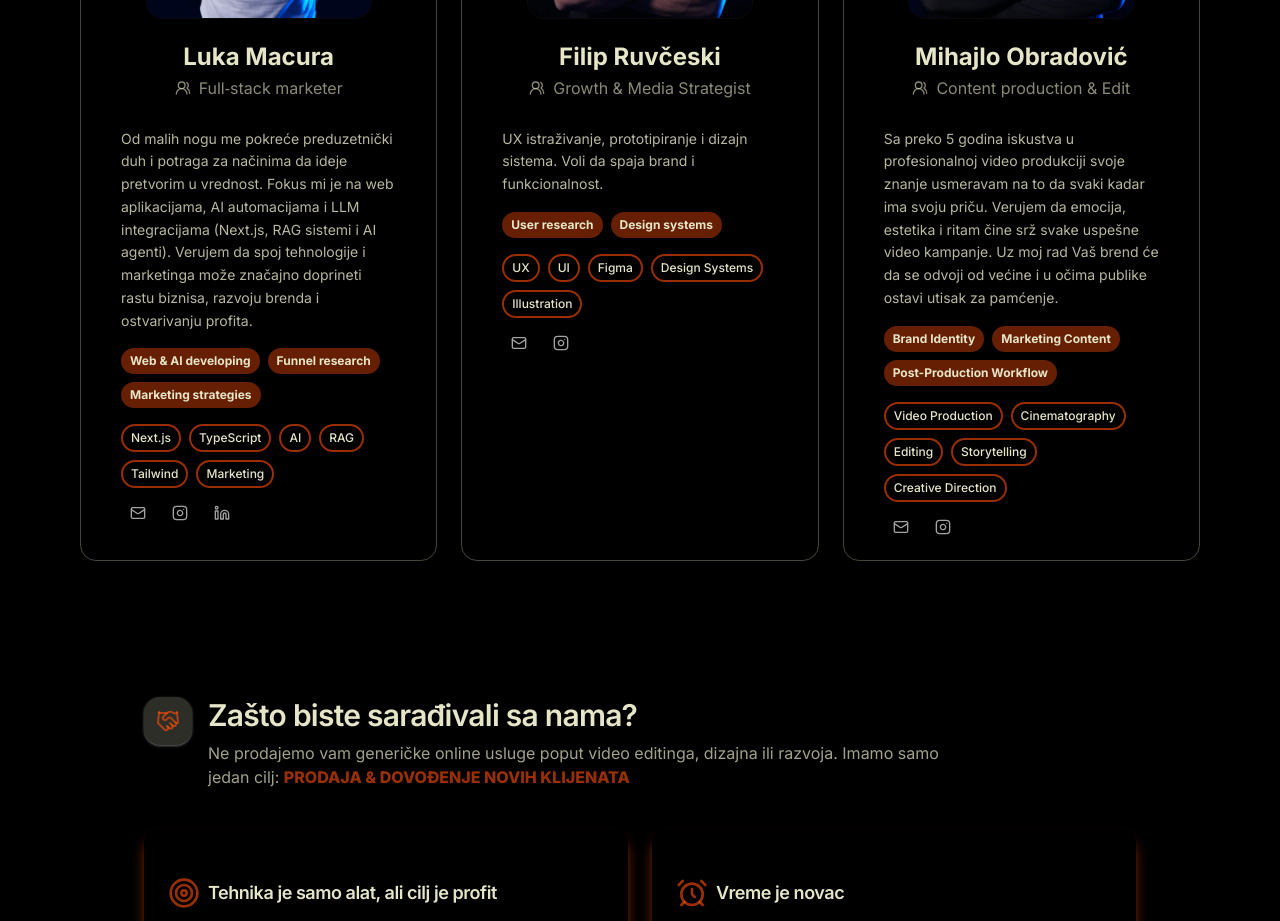
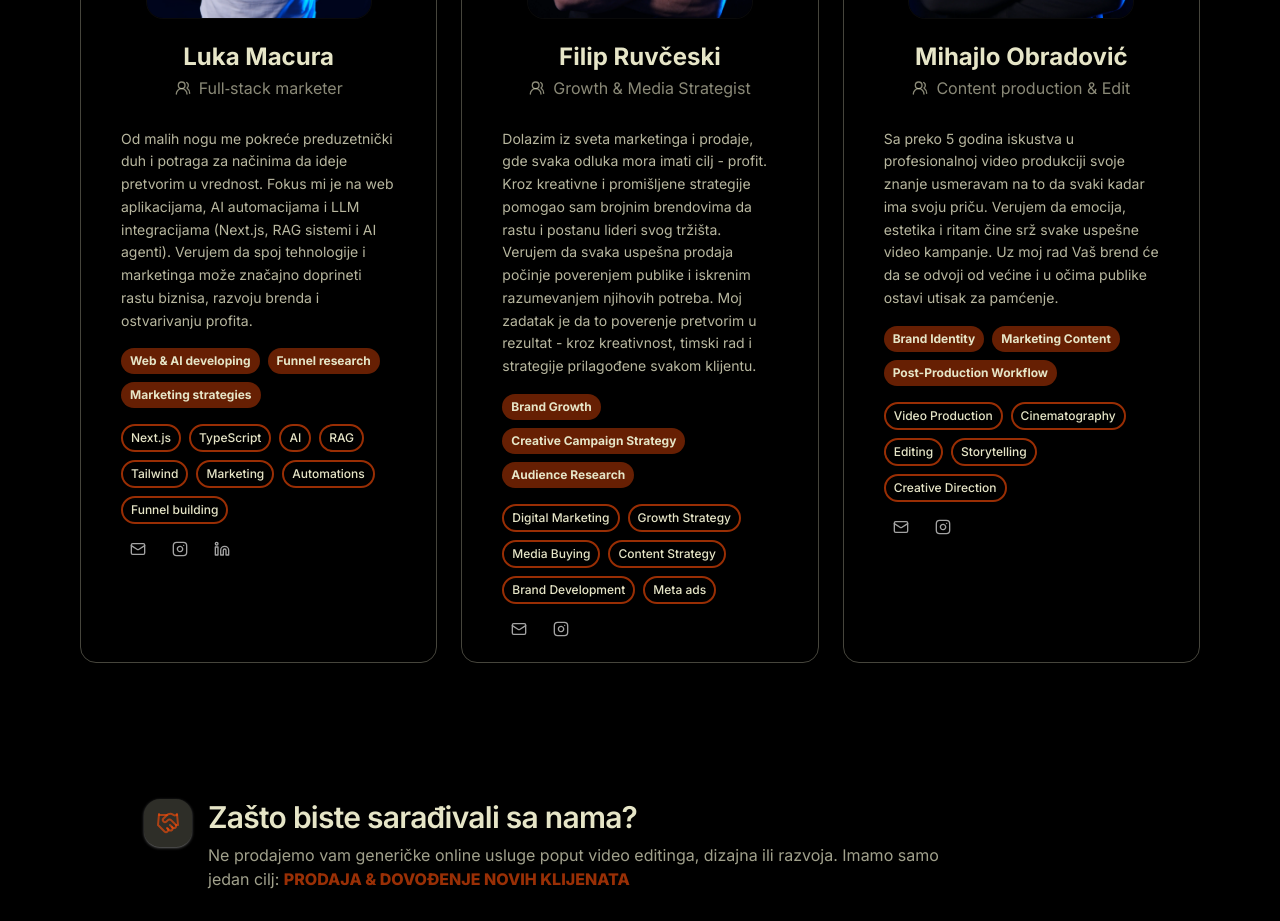
Before and after one commit to lukamacura/skeylo, a Next.js app: page / in a window 1280 px wide. Shown: the part 2680-3601 px from the top of the page. Built offline with nearby package versions, Linux system fonts and the light colour scheme.

Commit message:
Team section

```diff
--- a/src/components/site/TeamSection.tsx
+++ b/src/components/site/TeamSection.tsx
@@ -66,7 +66,16 @@ const DEFAULT_MEMBERS: TeamMember[] = [
     Instagram: "https://www.instagram.com/macura.fullstack/",
     location: "Belgrade, RS",
     bio: "Od malih nogu me pokreće preduzetnički duh i potraga za načinima da ideje pretvorim u vrednost. Fokus mi je na web aplikacijama, AI automacijama i LLM integracijama (Next.js, RAG sistemi i AI agenti). Verujem da spoj tehnologije i marketinga može značajno doprineti rastu biznisa, razvoju brenda i ostvarivanju profita.",
-    skills: ["Next.js", "TypeScript", "AI", "RAG", "Tailwind", "Marketing"],
+    skills: [
+      "Next.js",
+      "TypeScript",
+      "AI",
+      "RAG",
+      "Tailwind",
+      "Marketing",
+      "Automations",
+      "Funnel building",
+    ],
     focus: ["Web & AI developing", "Funnel research", "Marketing strategies"],
   },
   {
@@ -77,9 +86,16 @@ const DEFAULT_MEMBERS: TeamMember[] = [
     email: "ana@example.com",
     Instagram: "https://www.instagram.com/filipruvceski/",
     location: "Novi Sad, RS",
-    bio: "UX istraživanje, prototipiranje i dizajn sistema. Voli da spaja brand i funkcionalnost.",
-    skills: ["UX", "UI", "Figma", "Design Systems", "Illustration"],
-    focus: ["User research", "Design systems"],
+    bio: "Dolazim iz sveta marketinga i prodaje, gde svaka odluka mora imati cilj - profit. Kroz kreativne i promišljene strategije pomogao sam brojnim brendovima da rastu i postanu lideri svog tržišta. Verujem da svaka uspešna prodaja počinje poverenjem publike i iskrenim razumevanjem njihovih potreba. Moj zadatak je da to poverenje pretvorim u rezultat - kroz kreativnost, timski rad i strategije prilagođene svakom klijentu.",
+    skills: [
+      "Digital Marketing",
+      "Growth Strategy",
+      "Media Buying",
+      "Content Strategy",
+      "Brand Development",
+      "Meta ads",
+    ],
+    focus: ["Brand Growth", "Creative Campaign Strategy", "Audience Research"],
   },
   {
     id: "mihac",
```
